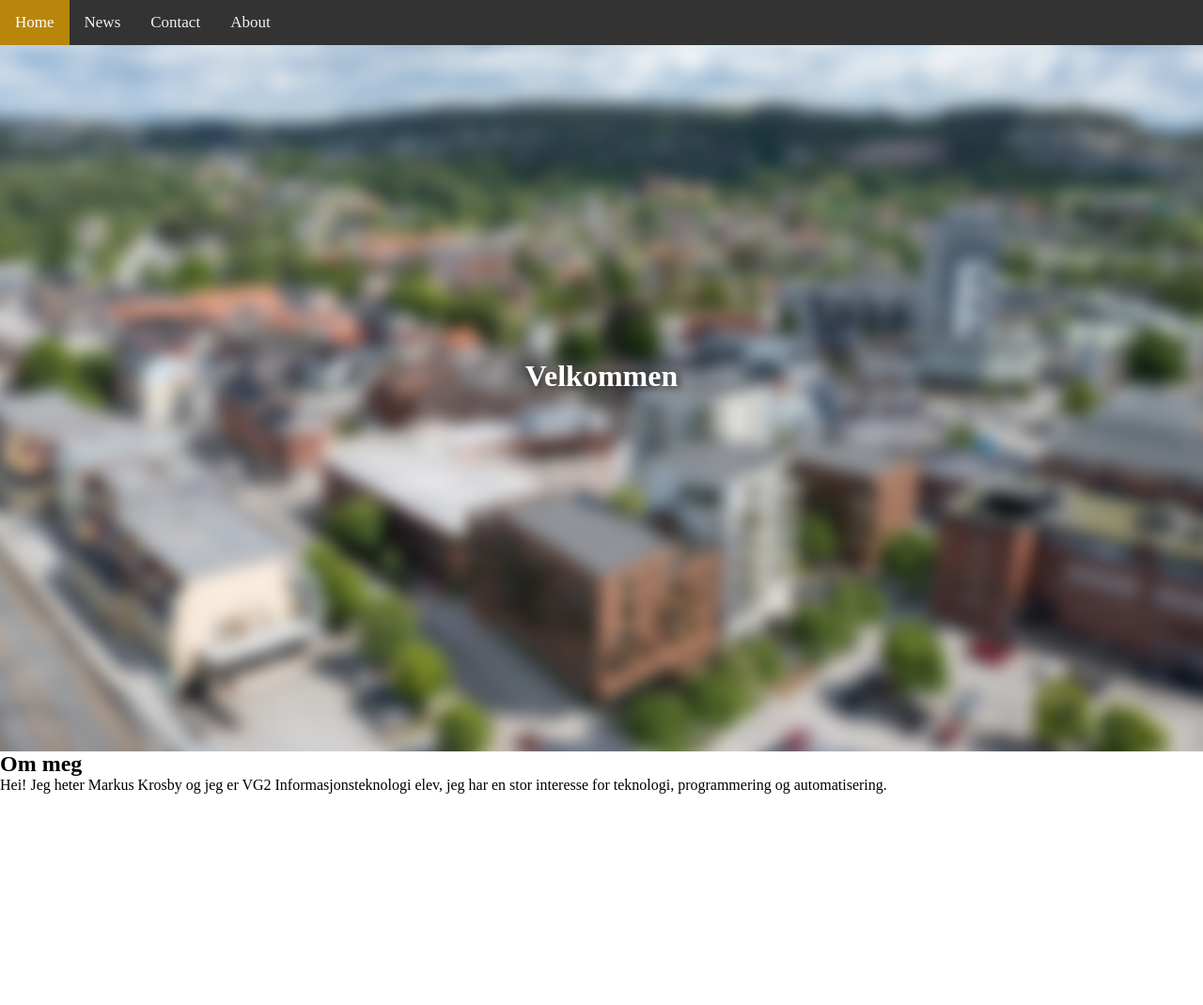
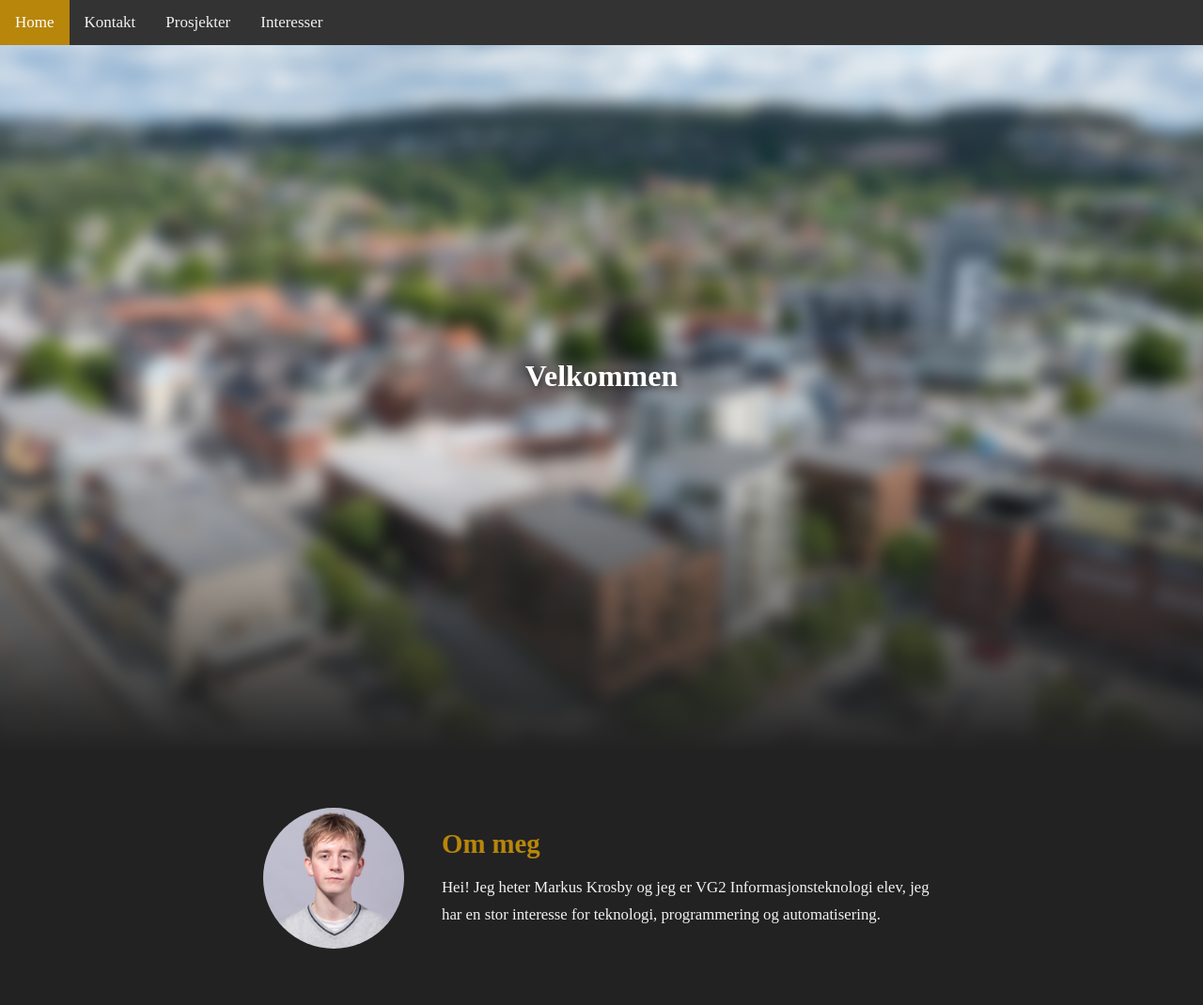
Before and after one commit to Atlas060082/Personlig-Nettside, a plain HTML site: page index.html in a window 1280 px wide. Shown: the whole page at 94% size. Before the commit the page ends 845 px from the top, so only its background shows below. Drawn offline with Linux system fonts and the light colour scheme.

Commit message:
Laget ordentlig Navbar, fikset styling slik at den er smooth og ikke krasjer med bildet, la til bilde og ordnet noen lenker

```diff
--- a/index.html
+++ b/index.html
@@ -14,9 +14,9 @@
     <!-- Navbaren er nå inne i hero, så den legger seg oppå bildet -->
     <div class="topnav">
         <a class="active" href="#home">Home</a>
-        <a href="#news">News</a>
-        <a href="#contact">Contact</a>
-        <a href="#about">About</a>
+        <a href="#contact">Kontakt</a>
+        <a href="#">Prosjekter</a>
+        <a href="interests.html">Interesser</a>
     </div>
 
     <div class="hero-text">
@@ -25,8 +25,11 @@
 </div>
 
 <section id="about">
-    <h2>Om meg</h2>
-    <p>Hei! Jeg heter Markus Krosby og jeg er VG2 Informasjonsteknologi elev, jeg har en stor interesse for teknologi, programmering og automatisering.</p>
+    <img src="media/markus_k_bilde.jpg" alt="Markus Krosby Bilde" class="profile-image">
+    <div class="about-text">
+        <h2>Om meg</h2>
+        <p>Hei! Jeg heter Markus Krosby og jeg er VG2 Informasjonsteknologi elev, jeg har en stor interesse for teknologi, programmering og automatisering.</p>
+    </div>
 </section>
 
 </body>
--- a/stylesheet.css
+++ b/stylesheet.css
@@ -2,6 +2,10 @@
     box-sizing: border-box;
     margin: 0;
     padding: 0;
+}
+
+body {
+    background-color: #222; /* fjerner de hvite sidekantene */
 }
 
 .hero {
@@ -25,10 +29,21 @@
     transform: scale(1.1);
 }
 
-/* z-index: 1 løfter navbaren foran bakgrunnsbildet */
+/* Gradient-overlay som legger seg over bildet og fader til #222 i bunnen */
+.hero::after {
+    content: "";
+    position: absolute;
+    bottom: 0;
+    left: 0;
+    width: 100%;
+    height: 40%;                /* hvor langt opp fadingen starter */
+    background: linear-gradient(to bottom, transparent, #222);
+    z-index: 1;
+}
+
 .topnav {
     position: relative;
-    z-index: 1;
+    z-index: 2; /* over gradienten */
     background-color: #333;
     overflow: hidden;
 }
@@ -60,5 +75,41 @@
     text-align: center;
     color: white;
     text-shadow: 2px 2px 8px rgba(0, 0, 0, 0.8);
-    z-index: 1;
+    z-index: 2; /* over gradienten */
 }
+
+#about {
+    background-color: #222;
+    color: #f2f2f2;
+    padding: 60px 40px;
+    max-width: 800px;
+    margin: 0 auto;
+    display: flex;
+    align-items: center;
+    gap: 40px;
+}
+
+/* Grupperer h2 og p vertikalt på høyre side */
+.about-text {
+    display: flex;
+    flex-direction: column; /* stablet vertikalt */
+    gap: 16px;              /* avstand mellom h2 og p */
+}
+
+#about h2 {
+    color: darkgoldenrod;
+    font-size: 1.8rem;
+}
+
+#about p {
+    line-height: 1.7;
+    font-size: 1.05rem;
+}
+
+.profile-image {
+    width: 150px;
+    height: 150px;
+    border-radius: 80%;
+    object-fit: cover;
+    flex-shrink: 0;
+}
```
Also changed, not shown: contact.html (added), interests.html (added).
